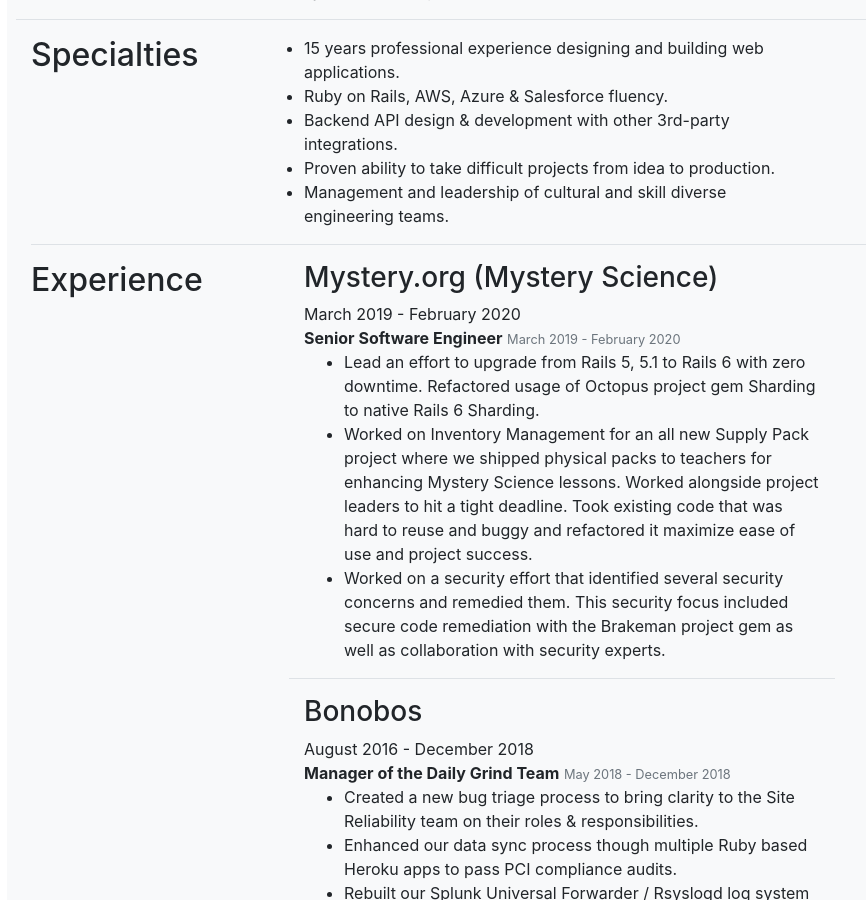
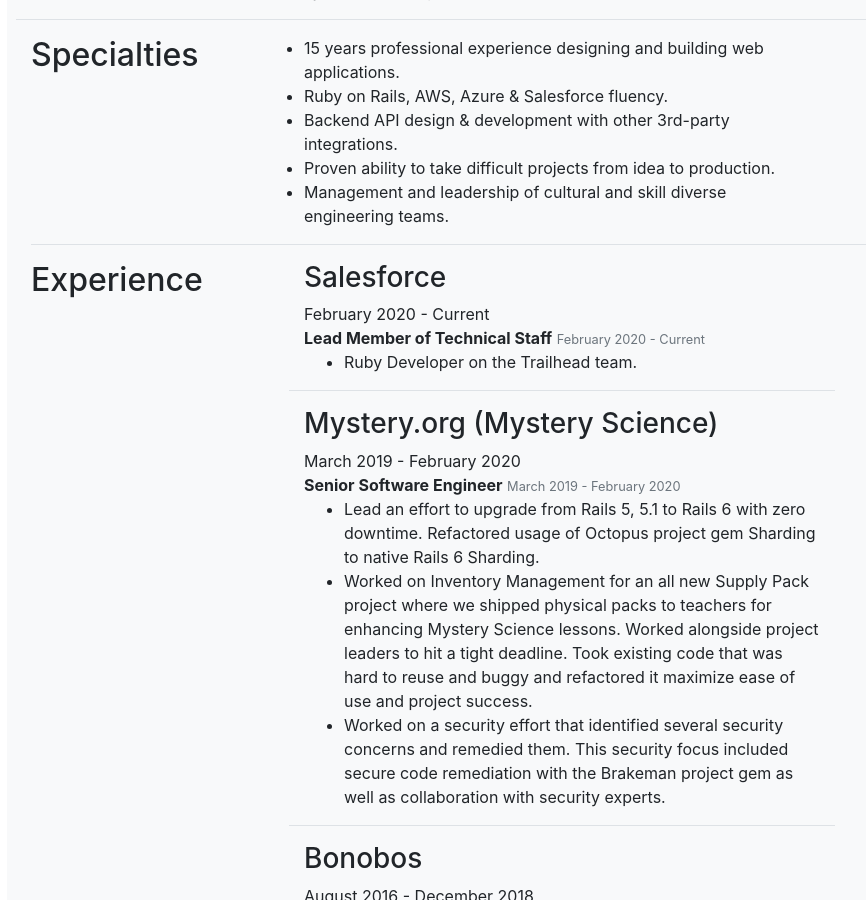
Before and after one commit to jdodson/jdodsonorg, a Jekyll site: the page docs/resume.html, which Jekyll copies as it is, in a window 1280 px wide and 900 px high, scrolled down 428 px. Shown: the whole window, without its empty margins (78-944 px from the left). Built offline with Jekyll 4.4.1, drawn with Linux system fonts in a browser that asks for light colours; nearby versions of some CDN libraries.

Commit message:
Rebuilding site

```diff
--- a/docs/resume.html
+++ b/docs/resume.html
@@ -76,6 +76,27 @@
 
       <div class="col-sm-6 border-bottom">
         <div>
+          <h3>Salesforce</h3>
+          <div>February 2020 - Current</div>
+        </div>
+
+        <div>
+          <strong>Lead Member of Technical Staff</strong>
+          <small class="text-muted">February 2020 - Current</small>
+          <ul>
+            <li>Ruby Developer on the Trailhead team.</li>
+          </ul>
+        </div>
+      </div>
+    </div>
+
+
+
+    <div class="row mt-3">
+      <h2 class="col-sm-3 col-md-4 col-lg-3"></h2>
+
+      <div class="col-sm-6 border-bottom">
+        <div>
           <h3>Mystery.org (Mystery Science)</h3>
           <div>March 2019 - February 2020</div>
         </div>
@@ -91,10 +112,6 @@
         </div>
       </div>
     </div>
-
-
-
-
 
 
     <div class="row mt-3">
```
Also changed, not shown: 1 other file.
